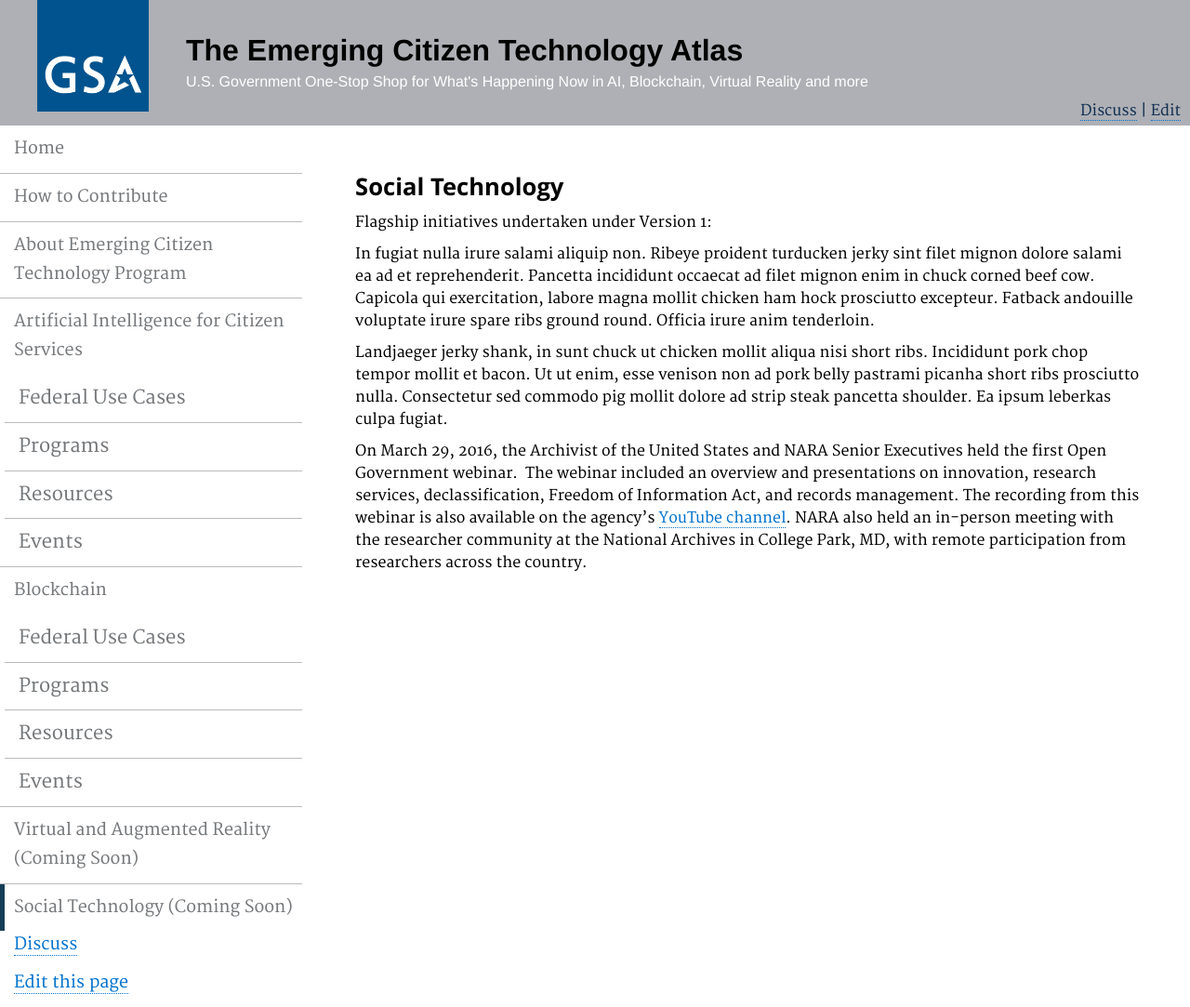
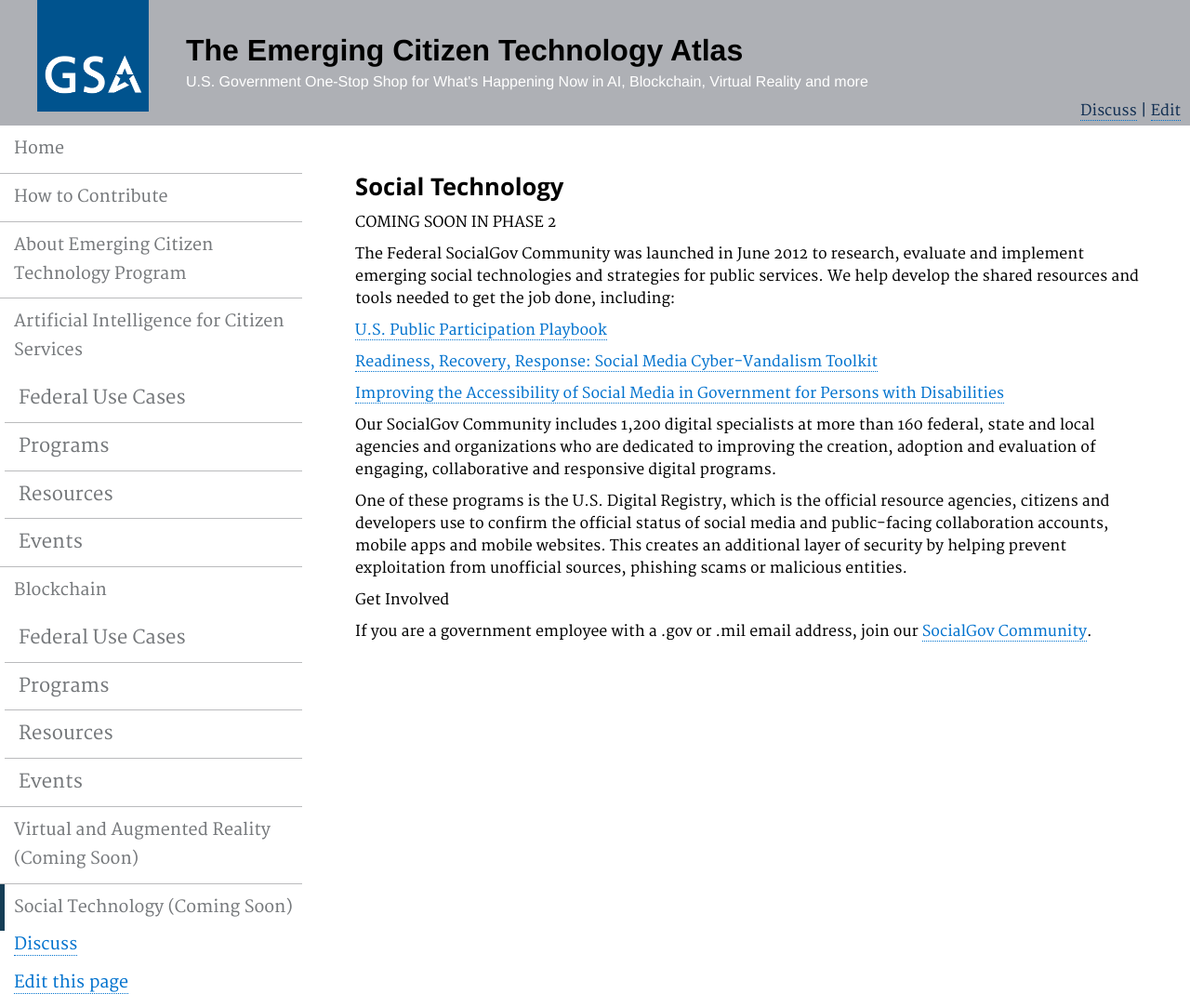
Before and after one commit to GSA/emerging-technology-atlas, a Jekyll site: the page built from pages/social-technology.md, in a window 1280 px wide. Shown: the whole page at 93% size. Built offline with Jekyll 4.4.1, drawn with Linux system fonts in a browser that asks for light colours.

Commit message:
Update social-technology.md

```diff
--- a/pages/social-technology.md
+++ b/pages/social-technology.md
@@ -8,11 +8,19 @@ description: ""
 ### Social Technology
 
 
-<p>Flagship initiatives undertaken under Version 1:</p>
-
-<p>In fugiat nulla irure salami aliquip non. Ribeye proident turducken jerky sint filet mignon dolore salami ea ad et reprehenderit. Pancetta incididunt occaecat ad filet mignon enim in chuck corned beef cow. Capicola qui exercitation, labore magna mollit chicken ham hock prosciutto excepteur. Fatback andouille voluptate irure spare ribs ground round. Officia irure anim tenderloin.</p>
+<p>COMING SOON IN PHASE 2</p>
 
 
-<p>Landjaeger jerky shank, in sunt chuck ut chicken mollit aliqua nisi short ribs. Incididunt pork chop tempor mollit et bacon. Ut ut enim, esse venison non ad pork belly pastrami picanha short ribs prosciutto nulla. Consectetur sed commodo pig mollit dolore ad strip steak pancetta shoulder. Ea ipsum leberkas culpa fugiat.</p>
+<p>The Federal SocialGov Community was launched in June 2012 to research, evaluate and implement emerging social technologies and strategies for public services. We help develop the shared resources and tools needed to get the job done, including:</p>
 
-<p>On March 29, 2016, the Archivist of the United States and NARA Senior Executives held the first Open Government webinar.&nbsp; The webinar included an overview and presentations on innovation, research services, declassification, Freedom of Information Act, and records management. The recording from this webinar is also available on the agency’s <a href="https://www.youtube.com/watch?v=DYVp1pmIZZI">YouTube channel</a>. NARA also held an in-person meeting with the researcher community at the National Archives in College Park, MD, with remote participation from researchers across the country.</p>
+<p><a href="https://participation.usa.gov/">U.S. Public Participation Playbook</a></p>
+<p><a href="https://www.digitalgov.gov/resources/readiness-recovery-response-social-media-cyber-vandalism-toolkit/">Readiness, Recovery, Response: Social Media Cyber-Vandalism Toolkit</a></p>
+<p><a href="https://www.digitalgov.gov/resources/improving-the-accessibility-of-social-media-in-government/">Improving the Accessibility of Social Media in Government for Persons with Disabilities</a></p>
+
+<p>Our SocialGov Community includes 1,200 digital specialists at more than 160 federal, state and local agencies and organizations who are dedicated to improving the creation, adoption and evaluation of engaging, collaborative and responsive digital programs.</p>
+
+<p>One of these programs is the U.S. Digital Registry, which is the official resource agencies, citizens and developers use to confirm the official status of social media and public-facing collaboration accounts, mobile apps and mobile websites. This creates an additional layer of security by helping prevent exploitation from unofficial sources, phishing scams or malicious entities.</p>
+
+<p>Get Involved</p>
+
+<p>If you are a government employee with a .gov or .mil email address, join our <a href="mailto:SM-COP-subscribe-request@listserv.gsa.gov?subject=SocialGov%20listserv">SocialGov Community</a>.</p>
```
